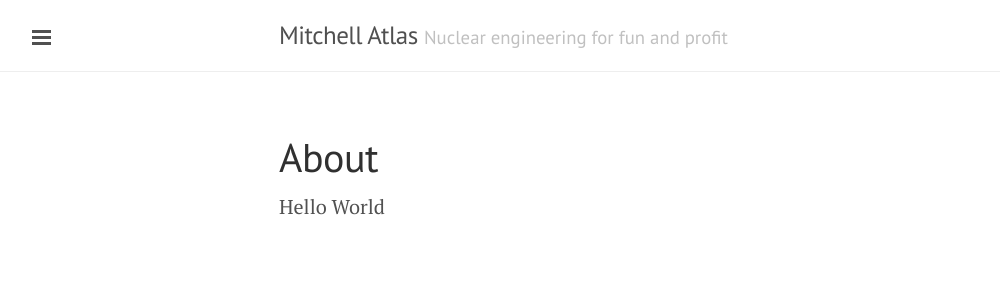
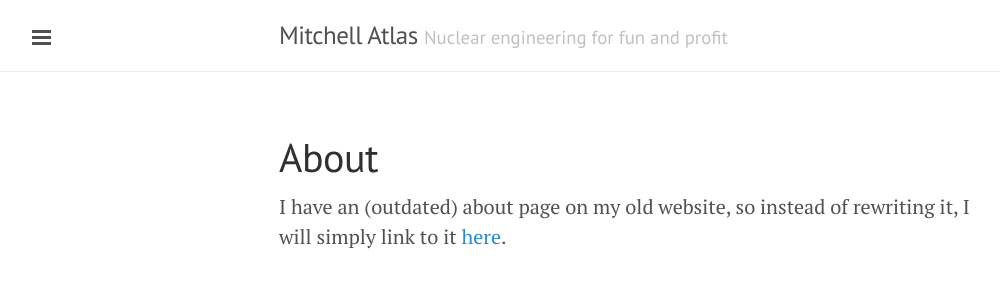
Before and after one commit to xatlasm/xatlasm.github.io, a Jekyll site: the page built from about.md, in a window 1280 px wide. Shown: the top 300 px of the page, without its empty margins (1-1001 px from the left). Built offline with Jekyll 4.4.1, drawn with Linux system fonts in a browser that asks for light colours.

Commit message:
about page

```diff
--- a/about.md
+++ b/about.md
@@ -3,4 +3,4 @@ layout: page
 title: About
 ---
 
-Hello World
+I have an (outdated) about page on my old website, so instead of rewriting it, I will simply link to it [here](http://www.mitchellatlas.com/about/).
```
